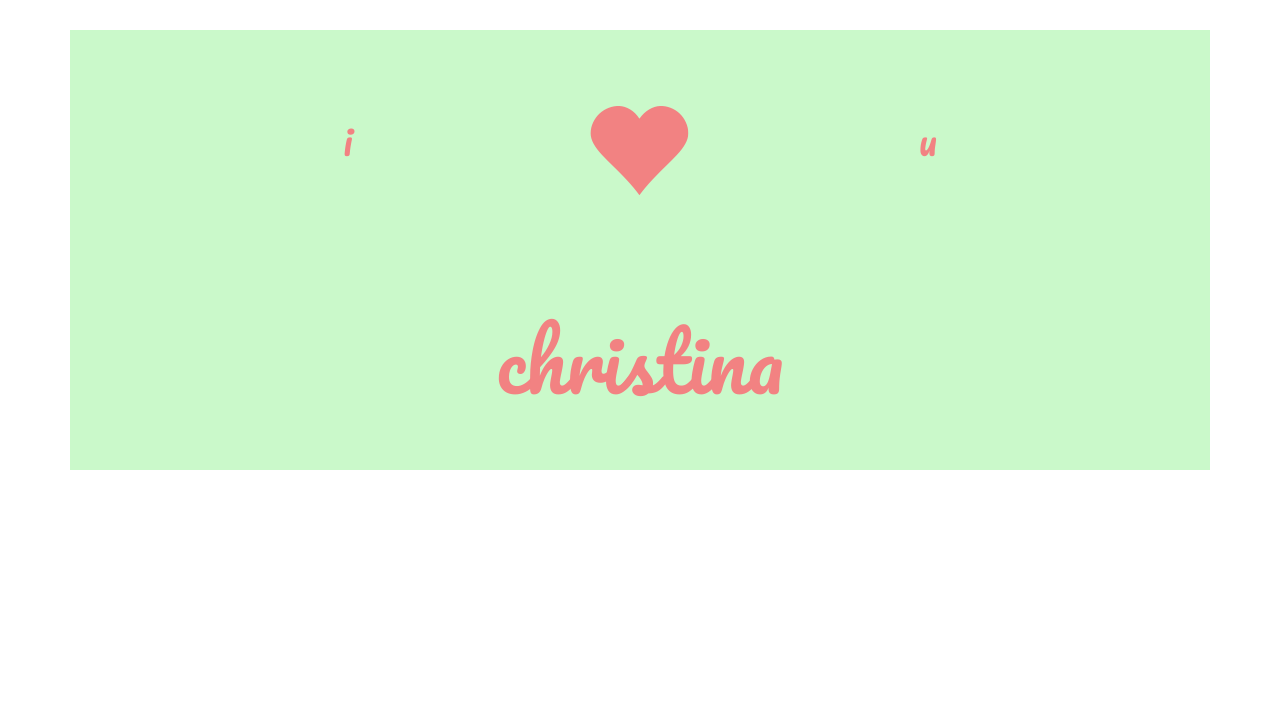
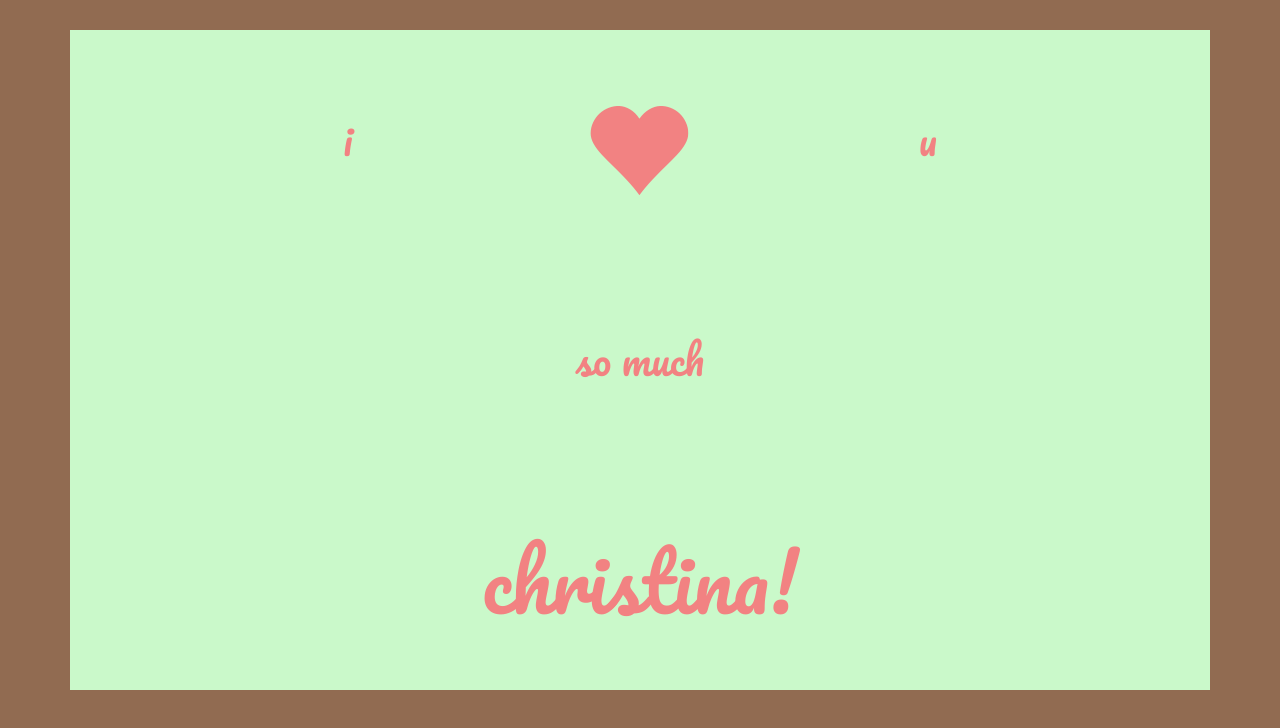
Before and after one commit to GlenCarpenter/glencarpenter.github.io, a plain HTML site: page index.html in a window 1280 px wide. Drawn offline with nearby package versions, Linux system fonts and the light colour scheme.

Commit message:
Update index.html

```diff
--- a/index.html
+++ b/index.html
@@ -2,16 +2,21 @@
 <html>
   <head>
     <link rel="stylesheet" type="text/css" href="./styles.css"  />
-    <style>@import url('https://fonts.googleapis.com/css?family=Lato|Pacifico|Roboto|Shadows+Into+Light');</style>
+<style>
+@import url('https://fonts.googleapis.com/css?family=Lato|Pacifico|Roboto|Shadows+Into+Light');
+</style>
 <!-- Latest compiled and minified CSS -->
 <link rel="stylesheet" href="https://maxcdn.bootstrapcdn.com/bootstrap/3.3.7/css/bootstrap.min.css" integrity="sha384-BVYiiSIFeK1dGmJRAkycuHAHRg32OmUcww7on3RYdg4Va+PmSTsz/K68vbdEjh4u" crossorigin="anonymous">
+
 <!-- Optional theme -->
 <link rel="stylesheet" href="https://maxcdn.bootstrapcdn.com/bootstrap/3.3.7/css/bootstrap-theme.min.css" integrity="sha384-rHyoN1iRsVXV4nD0JutlnGaslCJuC7uwjduW9SVrLvRYooPp2bWYgmgJQIXwl/Sp" crossorigin="anonymous">
+
 <!-- Latest compiled and minified JavaScript -->
 <script src="https://maxcdn.bootstrapcdn.com/bootstrap/3.3.7/js/bootstrap.min.js" integrity="sha384-Tc5IQib027qvyjSMfHjOMaLkfuWVxZxUPnCJA7l2mCWNIpG9mGCD8wGNIcPD7Txa" crossorigin="anonymous"></script>
+
 </head>
-
-  <body>
+<body class="body">
+  <div class="maincontainer">
     <div class="container">
     <div class="heartcontainer">
       <div class="title">i</div>
@@ -21,7 +26,11 @@
       <div class="title">u</div>
     </div>
       <div class="heartcontainer">
-        <div class="subtitle">christina</div>
+        <div class="title">so much</div>
+      </div>
+      <div class="heartcontainer">
+        <div class="subtitle">christina!</div>
+      </div>
     </div>
   </div>
 </body>
```
Lines whose indentation alone changed are shown as unchanged.
